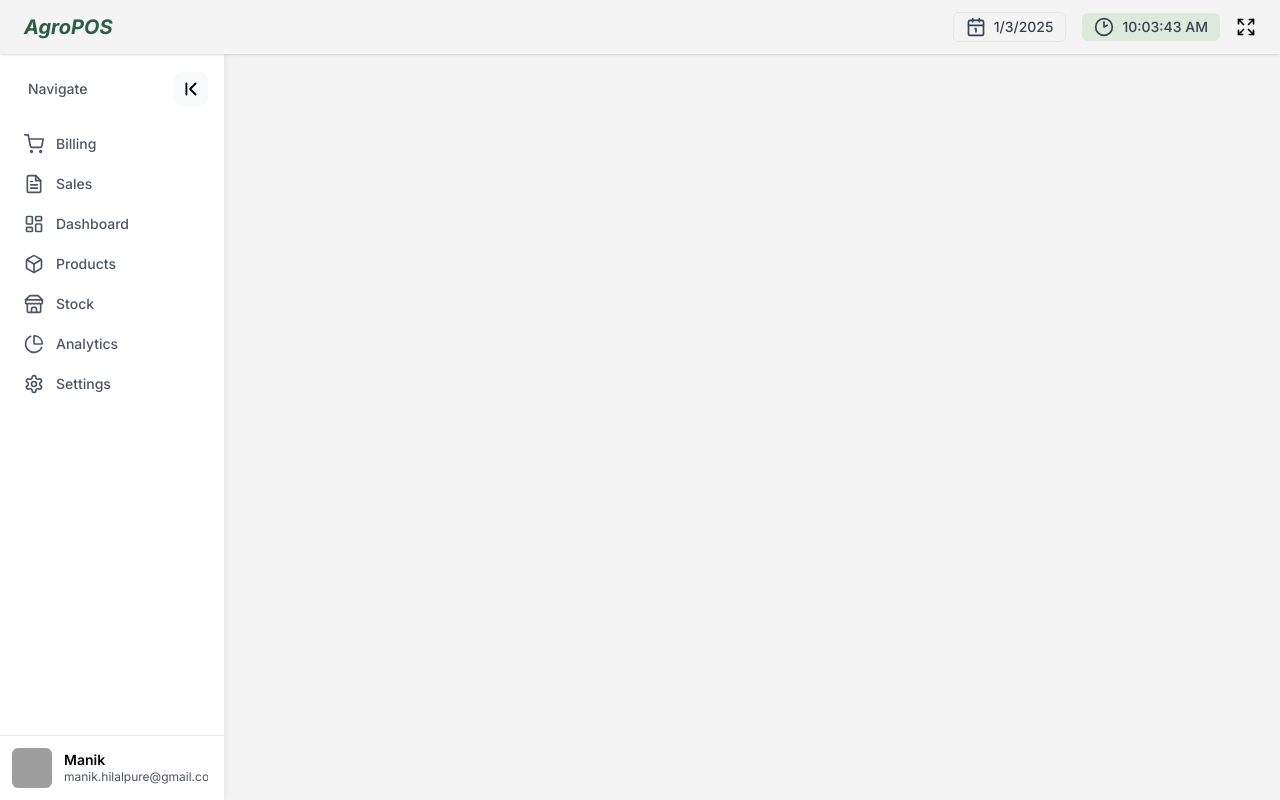
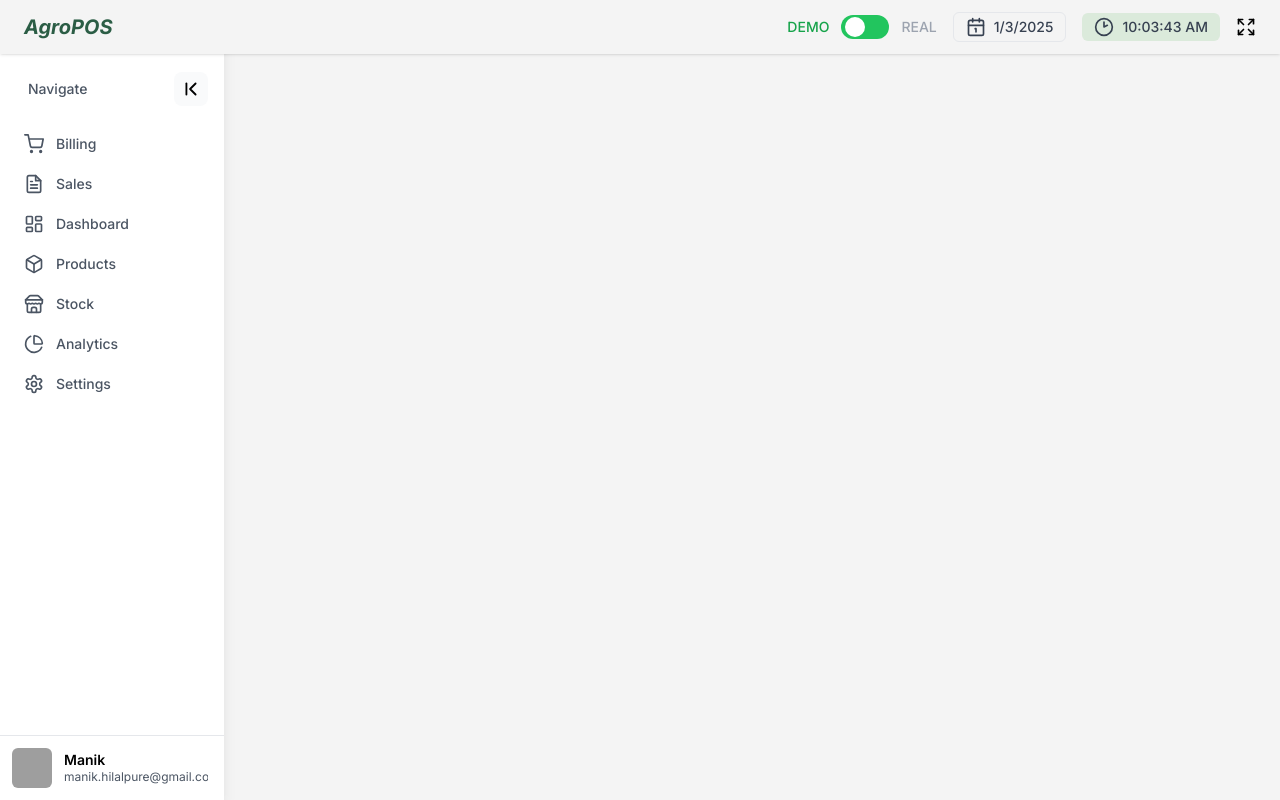
Before and after one commit to itsmanik/AgroPOS, a React (Vite) app in the folder client/: page / in a window 1280 px wide. Built offline with nearby package versions, Linux system fonts and the light colour scheme; grey boxes are pictures that could not be loaded.

Commit message:
add dummy/demo feature in frontend and backend

```diff
--- a/client/src/App.jsx
+++ b/client/src/App.jsx
@@ -1,4 +1,5 @@
 // import Sidebar from "./components/Sidebar/Sidebar";
+import { useState } from "react";
 import { Routes, Route } from "react-router";
 import Analytics from "./pages/AnalyticsPage";
 import Dashboard from "./pages/DashboardPage";
@@ -13,11 +14,12 @@ import CreateProductPage from "./pages/Products/CreateProductPage";
 // import Invoice from "./components/Invoice/Invoice";
 
 function App() {
+  const [isReal, setIsReal] = useState(false);
   return (
     <>
       <Routes>
-        <Route path="/" element={<MainLayout />}>
-          <Route path="/billing" element={<Billing />} />
+        <Route path="/" element={<MainLayout isReal={isReal} setIsReal={setIsReal} />}>
+          <Route path="/billing" element={<Billing isReal={isReal} />} />
           <Route path="/sales" element={<Sales />} />
           <Route path="/sales/:id" element={<SaleDetails />} />
           <Route path="/dashboard" element={<Dashboard />} />
--- a/client/src/components/Billing/Billing.jsx
+++ b/client/src/components/Billing/Billing.jsx
@@ -16,6 +16,7 @@ const Billing = ({
   extraDiscount,
   setExtraDiscount,
   sendBill,
+  isReal,
 }) => {
   const [paymentMode, setPaymentMode] = useState("cash");
   const [name, setName] = useState("");
--- a/client/src/components/Navbar/Navbar.jsx
+++ b/client/src/components/Navbar/Navbar.jsx
@@ -1,15 +1,48 @@
 import { Expand, Calendar1, Clock2 } from "lucide-react";
 import { useState } from "react";
 
-const Navbar = () => {
+const Navbar = ({ isReal, setIsReal }) => {
   const [time, setTime] = useState(new Date().toLocaleTimeString());
   setInterval(() => {
     setTime(new Date().toLocaleTimeString());
   }, 1000);
+
   return (
     <nav className="bg-[#F4F4F4] w-full flex justify-between items-center py-3 px-6 shadow fixed top-0 z-20">
       <span className="font-bold text-xl italic text-primary">AgroPOS</span>
       <div className="flex items-center">
+        <div className="flex items-center gap-3">
+          <span
+            className={`text-sm font-medium ${
+              !isReal ? "text-green-600" : "text-gray-400"
+            }`}
+          >
+            DEMO
+          </span>
+
+          <button
+            onClick={() => {
+              setIsReal(!isReal);
+            }}
+            className={`relative inline-flex h-6 w-12 items-center rounded-full transition ${
+              isReal ? "bg-red-500" : "bg-green-500"
+            }`}
+          >
+            <span
+              className={`inline-block h-5 w-5 transform rounded-full bg-white transition ${
+                isReal ? "translate-x-6" : "translate-x-1"
+              }`}
+            />
+          </button>
+
+          <span
+            className={`text-sm font-medium ${
+              isReal ? "text-red-600" : "text-gray-400"
+            }`}
+          >
+            REAL
+          </span>
+        </div>
         <span className="ml-4 text-md border px-3 py-1 rounded-md font-medium text-gray-700 flex items-center">
           <Calendar1 size={20} />
           <span className="ml-2">{new Date().toLocaleDateString()}</span>
--- a/client/src/layouts/MainLayout.jsx
+++ b/client/src/layouts/MainLayout.jsx
@@ -2,10 +2,10 @@ import { Outlet } from "react-router";
 import Sidebar from "../components/Sidebar/Sidebar";
 import Navbar from "../components/Navbar/Navbar";
 
-const MainLayout = () => {
+const MainLayout = ({ isReal, setIsReal }) => {
   return (
     <div className="font-inter text-sm">
-      <Navbar />
+      <Navbar isReal={isReal} setIsReal={setIsReal} />
       <main className="flex">
         <Sidebar />
         <div className="w-full mt-12 pt-4 px-4 bg-[#F4F4F4]">
--- a/client/src/pages/BillingPage.jsx
+++ b/client/src/pages/BillingPage.jsx
@@ -1,13 +1,13 @@
 import ProductsList from "../components/ProductsList/ProductsList";
 import Billing from "../components/Billing/Billing";
 import PurchasingTable from "../components/PurchasingTable/PurchasingTable";
-import { useState, useRef } from "react";
+import { useState } from "react";
 import api from "../utils/axios";
 
-const BillingPage = () => {
+const BillingPage = ({isReal}) => {
   const [billingItems, setBillingItems] = useState([]);
   const [extraDiscount, setExtraDiscount] = useState(0);
-  const billRef = useRef(null);
+  // const billRef = useRef(null);
 
   const addItemToBill = (product) => {
     setBillingItems((prevItems) => {
@@ -153,6 +153,7 @@ const handlePrint = (payload) => {
         grand_total: grandTotal,
         payment_mode: paymentMode,
       },
+      series: `${ isReal ? "INV" : "DEMO"}`,
     };
     try {
       const response = await api.post("/sales", billPayload);
```
Also changed, not shown: 1 other file (tests, documents, lock files or other folders).
